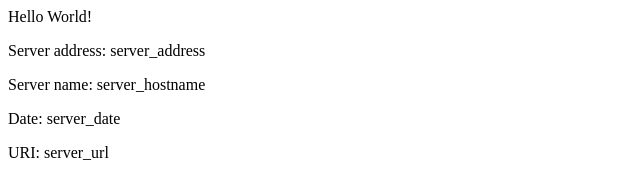
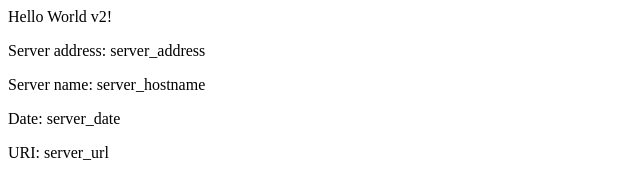
Before and after one commit to 100daysofdevops/eks-example, a plain HTML site: page src/index.html in a window 1280 px wide. Shown: the full height of the page, 0-640 px from the left. Drawn offline with Linux system fonts and the light colour scheme.

Commit message:
updating version2

```diff
--- a/src/index.html
+++ b/src/index.html
@@ -2,7 +2,7 @@
 <title>Hello World</title>
 </head>
 <div class="info">
-<h>Hello World!</h>
+<h>Hello World v2!</h>
 <p><span>Server&nbsp;address:</span> <span>server_address</span></p>
 <p><span>Server&nbsp;name:</span> <span>server_hostname</span></p>
 <p class="smaller"><span>Date:</span> <span>server_date</span></p>
```
